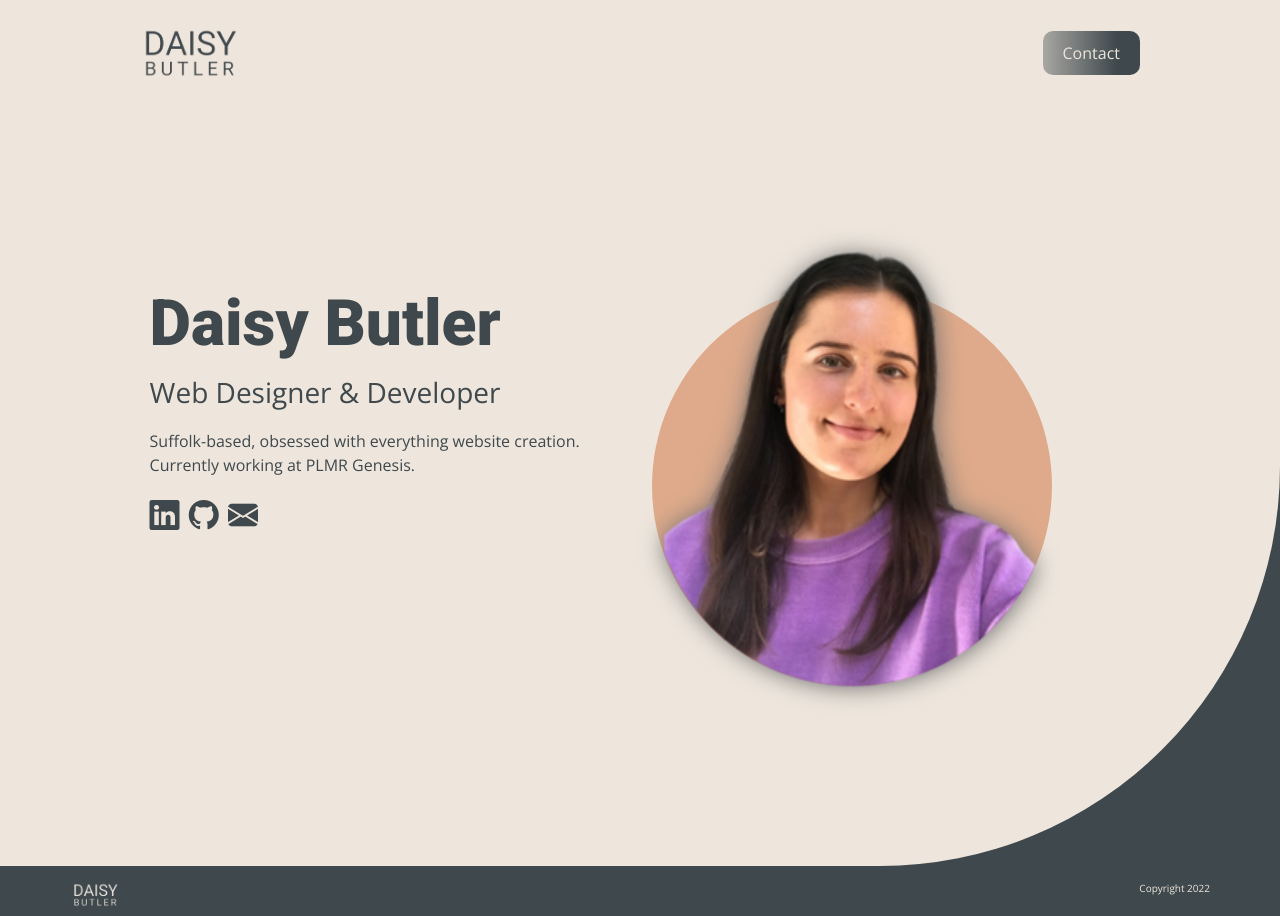
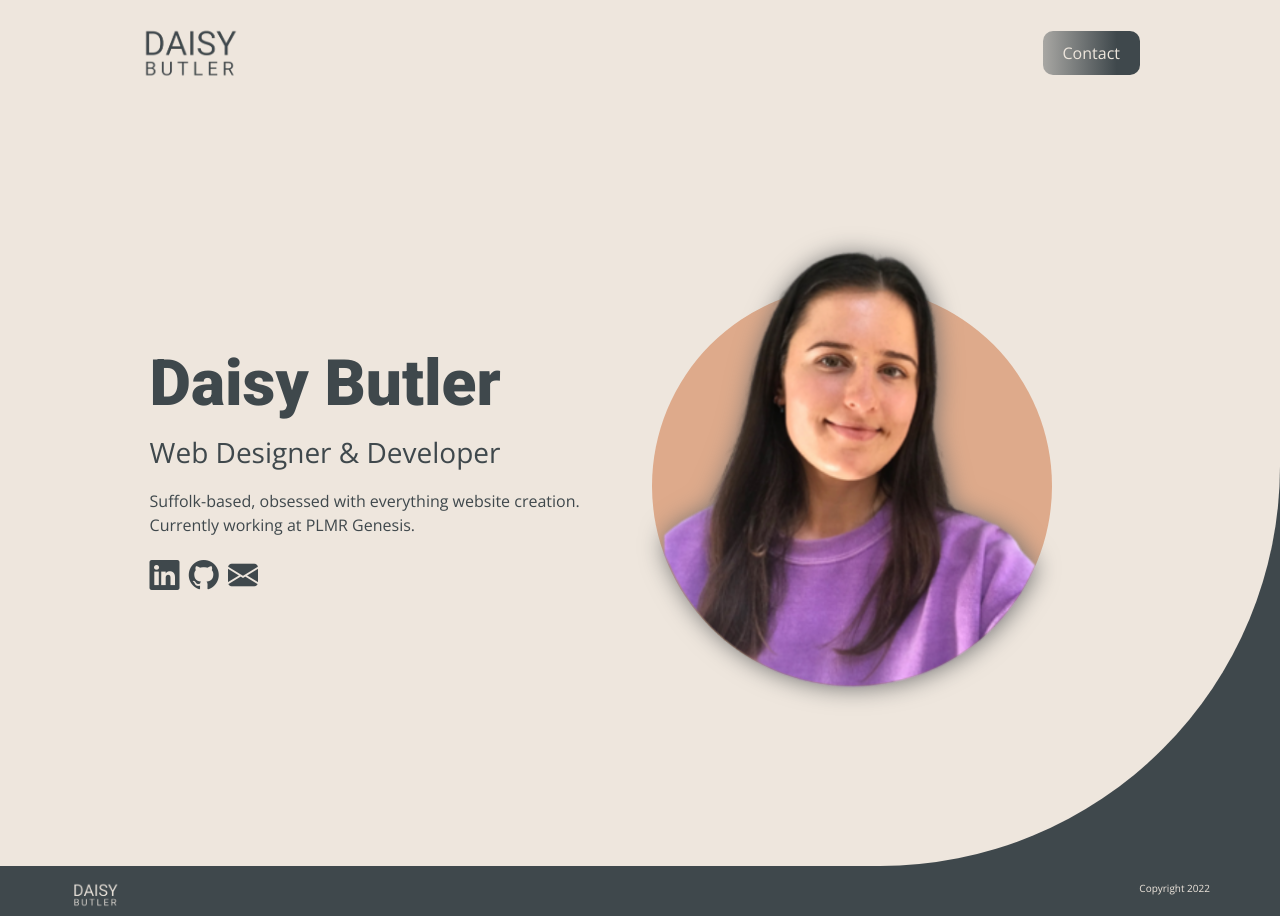
Before and after one commit to daisybutler/holding-page, a plain HTML site: page index.html in a window 1280 px wide. Drawn offline with nearby package versions, Linux system fonts and the light colour scheme.

Commit message:
Added padding to header text on large screens.

```diff
--- a/assets/style/style.css
+++ b/assets/style/style.css
@@ -244,4 +244,7 @@ footer {
         margin-top: -14px;
         margin-left: -8px;
     }
+    #header-text-content {
+        padding-top: 60px;
+    }
 }
```
